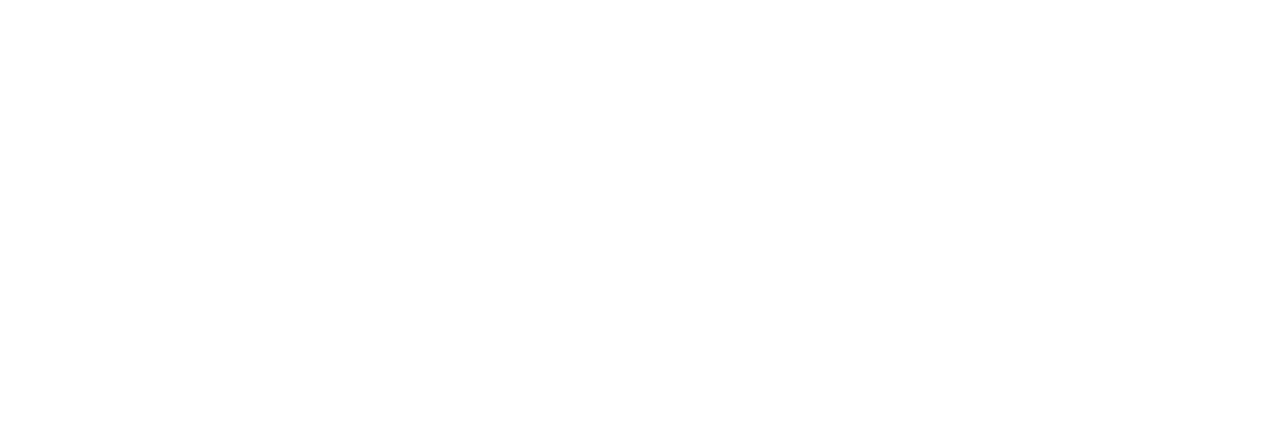
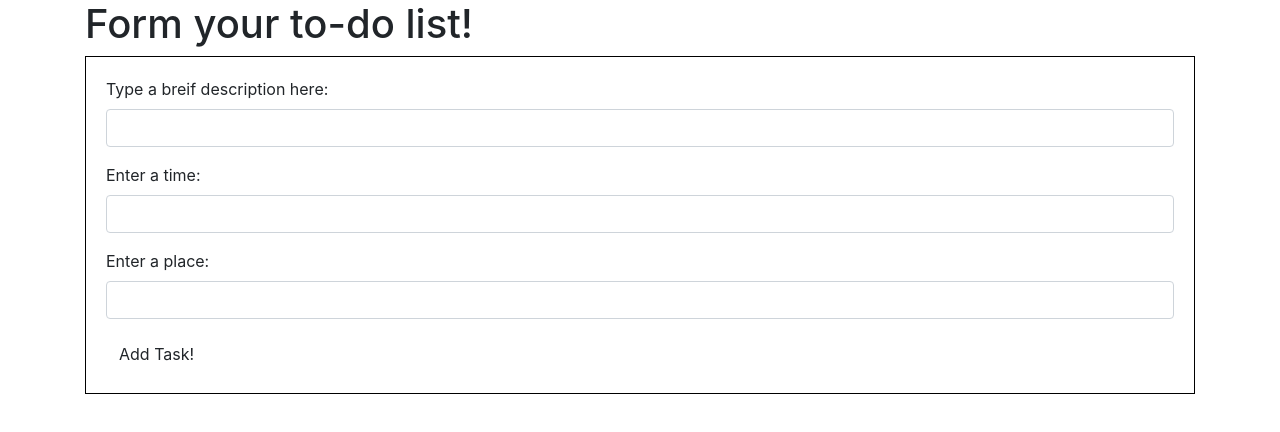
Before and after one commit to StollerSystem/to_do_list, a plain HTML site: page index.html in a window 1280 px wide. Drawn offline with Linux system fonts and the light colour scheme.

Commit message:
start adding UI to input a task
Co-authored-by: Drew Lockhart <drewmlockhart@gmail.com>

```diff
--- a/css/styles.css
+++ b/css/styles.css
@@ -0,0 +1,5 @@
+#formOne {
+  padding: 20px;
+  border: solid black;
+  border-width: 1px;
+}
--- a/index.html
+++ b/index.html
@@ -8,7 +8,36 @@
   <title>To_Do_List</title>
 </head>
 <body>
+  <div class="container">
+    <h1>Form your to-do list!</h1>
+    <form id="formOne">
+      <div class = form-group>
+        <label for="description">Type a breif description here:</label>
+        <input id="description" class="form-control" type="text">
+      </div>
+      <div class = form-group>
+        <label for="time ">Enter a time:</label>
+        <input id="time" class="form-control" type="text">
+      </div>
+      <div class = form-group>
+        <label for="place">Enter a place:</label>
+        <input id="place" class="form-control" type="text">
+      </div>
 
 
+
+      <button type="submit" class="btn">Add Task!</button>
+
+    </form>
+
+
+    <div>
+      <ul id="todoList">
+
+      </ul>
+    </div>
+
+
+  </div>
 </body>
 </html>
--- a/js/scripts.js
+++ b/js/scripts.js
@@ -42,4 +42,24 @@ Task.prototype.done = function() {
     console.log("Task set to complete!",this.complete)
 }
 
-let todoList =  new Todo();
+
+
+//UI Logic -------------------
+let todoList = new Todo();
+
+$(document).ready(function() {
+  $("#formOne").submit(function(event) {
+    event.preventDefault();
+
+    let description = $("descriptoin").val();
+    let time = $("time").val();
+    let place = $("place").val();
+    //$("#todoList").text(list);
+
+    let newTask = new Task(description,time,place);
+    todoList.add(newTask)
+    console.log(todoList.list)
+
+
+  });
+});
```
